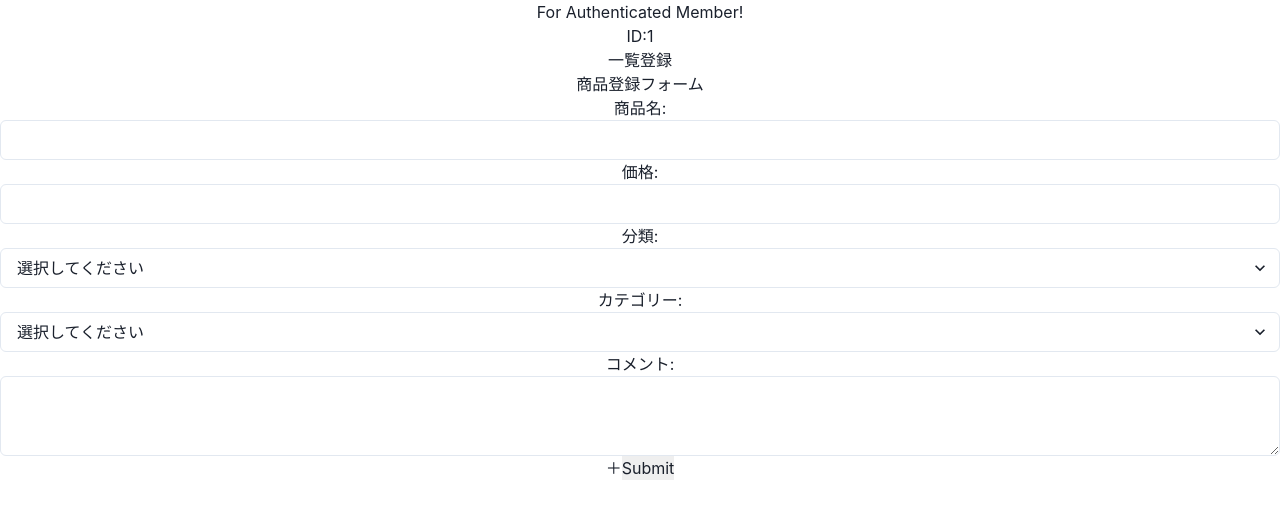
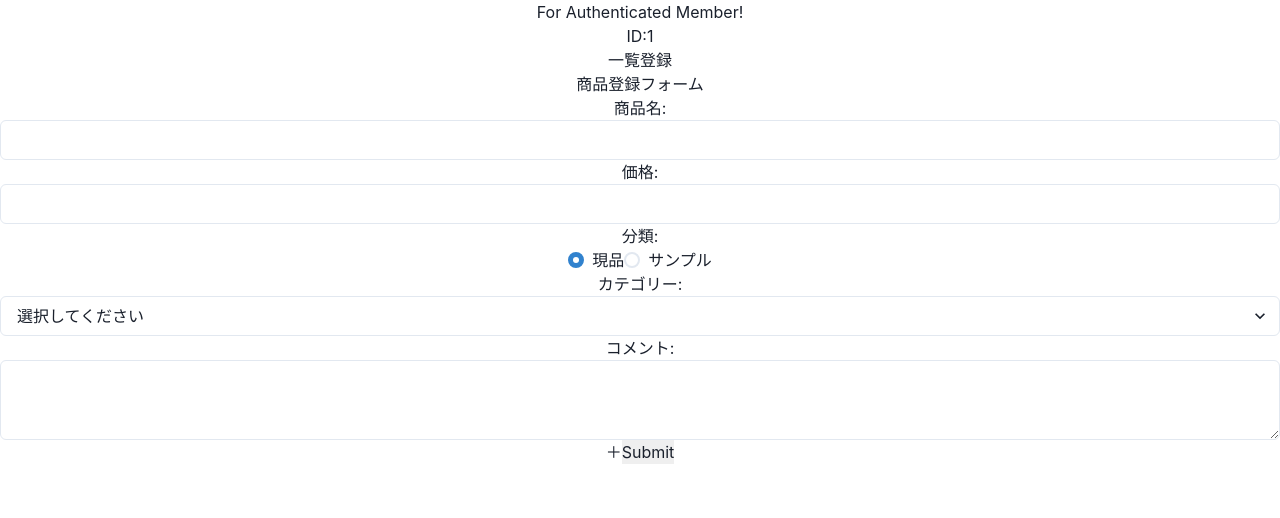
Before and after one commit to azufb/dockerExpress, a React (Create React App) app in the folder frontend/: page /Authenticated/1/ItemRegisterForm in a window 1280 px wide. Shown: the top 518 px of the page. Built offline with nearby package versions, Linux system fonts and the light colour scheme.

Commit message:
分類をラジオボタンに修正

```diff
--- a/frontend/src/components/EditItem.jsx
+++ b/frontend/src/components/EditItem.jsx
@@ -1,20 +1,19 @@
 import axios from "axios";
-import { useForm } from "react-hook-form";
+import { useForm, Controller } from "react-hook-form";
 import { useParams } from "react-router-dom";
 import { useSetRecoilState } from "recoil";
 import { itemDetailUpdateTimeAtom } from "../atoms/itemAtom";
 import itemCategoryData from "../jsData/itemCategoryData";
-import { Input, Select, Textarea } from "@chakra-ui/react";
+import { Input, RadioGroup, Radio, Select, Textarea } from "@chakra-ui/react";
 
 const EditItem = (props) => {
     const setItemDetailUpdateTime = useSetRecoilState(itemDetailUpdateTimeAtom);
     const paramObj = useParams();
 
-    const { register, handleSubmit } = useForm({
+    const { register, handleSubmit, control } = useForm({
         defaultValues: {
             itemName: props.defaultItemName,
             itemPrice: props.defaultItemPrice,
-            itemType: props.defaultItemType,
             itemCategory: props.defaultItemCategory,
             comment: props.defaultComment
         }
@@ -49,11 +48,17 @@ const EditItem = (props) => {
                 <label>価格:</label>
                 <Input {...register('itemPrice')} />
                 <label>分類:</label>
-                <Select {...register('itemType')}>
-                    <option value='' selected>選択してください</option>
-                    <option value='actual'>現品</option>
-                    <option value='sample'>サンプル</option>
-                </Select>
+                <Controller
+                    name='itemType'
+                    render= {({ field }) => (
+                        <RadioGroup { ...field }>
+                            <Radio value='actual'>現品</Radio>
+                            <Radio value='sample'>サンプル</Radio>
+                        </RadioGroup>
+                    )}
+                    control={control}
+                    defaultValue={props.defaultItemType}
+                />
                 <label>カテゴリー:</label>
                 <Select {...register('itemCategory')}>
                     <option value='' selected>選択してください</option>
--- a/frontend/src/components/ItemRegisterForm.jsx
+++ b/frontend/src/components/ItemRegisterForm.jsx
@@ -1,10 +1,10 @@
-import { useForm, useFieldArray } from "react-hook-form";
+import { useForm, useFieldArray, Controller } from "react-hook-form";
 import itemCategoryData from "../jsData/itemCategoryData";
 import { useSetRecoilState } from "recoil";
 import { itemListAtom } from "../atoms/itemAtom";
 import axios from 'axios';
 import { useParams } from "react-router-dom";
-import { Input, Select, Textarea } from "@chakra-ui/react";
+import { Input, RadioGroup, Radio, Select, Textarea } from "@chakra-ui/react";
 
 const ItemRegisterForm = () => {
     const { register, handleSubmit, control } = useForm({
@@ -13,7 +13,6 @@ const ItemRegisterForm = () => {
                 {
                     itemName: '',
                     itemPrice: '',
-                    itemType: '',
                     itemCategory: '',
                     comment: ''
                 }
@@ -76,11 +75,17 @@ const ItemRegisterForm = () => {
                             <label>価格:</label>
                             <Input {...register(`itemRegister.${index}.itemPrice`)} />
                             <label>分類:</label>
-                            <Select {...register(`itemRegister.${index}.itemType`)}>
-                                <option value='' selected>選択してください</option>
-                                <option value='actual'>現品</option>
-                                <option value='sample'>サンプル</option>
-                            </Select>
+                            <Controller
+                                name={`itemRegister.${index}.itemType`}
+                                render= {({ field }) => (
+                                    <RadioGroup { ...field } defaultValue='actual'>
+                                        <Radio value='actual'>現品</Radio>
+                                        <Radio value='sample'>サンプル</Radio>
+                                    </RadioGroup>
+                                )}
+                                control={control}
+                                defaultValue='actual'
+                            />
                             <label>カテゴリー:</label>
                             <Select {...register(`itemRegister.${index}.itemCategory`)}>
                                 <option value='' selected>選択してください</option>
```
